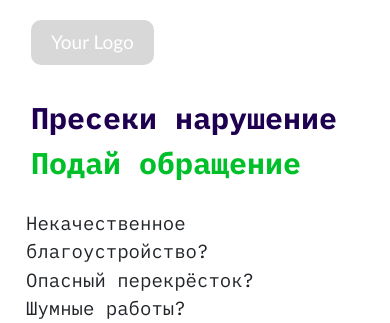
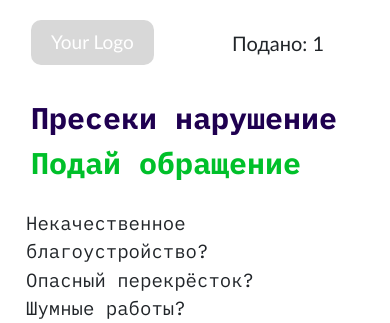
Before and after one commit to 113375/appeals, a PHP site: page / in a window 390 px wide. Shown: the top 323 px of the page. Run offline with PHP 8.4, Linux system fonts and the light colour scheme; data that the repository does not hold is empty; some libraries are stand-ins or nearby versions.

Commit message:
Счетчиу

```diff
--- a/appeal.php
+++ b/appeal.php
@@ -15,8 +15,8 @@
 
 <body>
     <div class="container">
+        <?php require "base.php" ?>
         <?php require "templates/header.php" ?>
-        <?php require "base.php" ?>
         <!-- Основной контент-->
         <div class="head-block-content">
             <div class="text-block">
@@ -152,9 +152,7 @@
 
 
         </div>
-        <?php $all = makeRequest("SELECT * FROM appeal");
-                $count = count($all) + 1;
-        ?>
+
         <div class="button-block">
             <div class="button-to-appeals button purple bottom-button letter big" id="send-button">
                 Отправить обращение: <?=$count?>
--- a/css/base.css
+++ b/css/base.css
@@ -25,14 +25,23 @@ body {
         width: 100%;
         margin: 0 auto;
     }
-
-
     /* Стили header */
 
     .header {
         padding-top: 10px;
         padding-bottom: 10px;
-    padding-left: 20px;
+        display: flex;
+        /* justify-content: space-between; */
+        padding-right: 20px;
+    }
+
+    .count-appeal {
+        font-family: 'Gill Sans', 'Gill Sans MT', Calibri, 'Trebuchet MS', sans-serif;
+        font-size: 22px;
+        padding-top: 8px;
+        margin: 10px 30px;
+        margin-right: 40px;
+        margin-left: 220px;
     }
 
     .logo {
@@ -46,8 +55,6 @@ body {
         display: inline-block;
         cursor: pointer;
     }
-
-
     /* Стили footer */
 
     .footer {
@@ -57,8 +64,6 @@ body {
         font-size: 18px;
         margin-top: 60px;
     }
-
-
     /* общие стили для страниц*/
 
     .header-text {
@@ -90,8 +95,6 @@ body {
         padding-left: 180px;
         padding-right: 55px;
     }
-
-
     /* иконки в кружочках */
 
     .icon img {
@@ -120,8 +123,6 @@ body {
     .image.purple {
         background-color: rgba(90, 0, 236, 0.137);
     }
-
-
     /* Стили кнопок*/
 
     .button {
@@ -231,4 +232,12 @@ body {
         .header {
             padding-left: 5px;
         }
+        .count-appeal {
+            font-size: 20px;
+            margin-right: 30px;
+            margin-left: 30px;
         }
+        .header {
+            justify-content: space-between;
+        }
+    }
--- a/index.php
+++ b/index.php
@@ -14,6 +14,7 @@
 
 <body>
     <div class="container">
+        <?php require "base.php" ?>
         <?php require "templates/header.php" ?>
         <!-- Основной контент-->
         <div class="head-block-content">
--- a/templates/header.php
+++ b/templates/header.php
@@ -2,4 +2,12 @@
     <div class="logo">
         Your Logo
     </div>
+    <?php
+        //количество обращений
+        $all = makeRequest("SELECT * FROM appeal");
+        $count = count($all) + 1;
+    ?>
+    <div class="count-appeal">
+        Подано:  <?= $count ?>
+    </div>
 </div>
```
Lines whose indentation alone changed are shown as unchanged.
